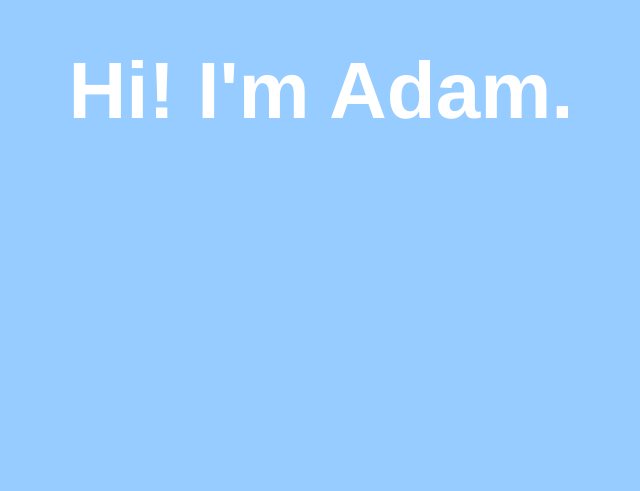
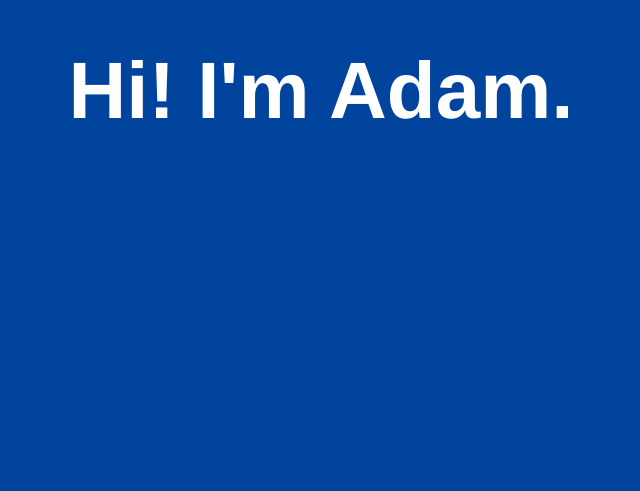
Before and after one commit to adamclawrence/adamclawrence.github.io, a plain HTML site: page index.html in a window 1280 px wide. Shown: the part 309-800 px from the top of the page, without its empty margins (319-959 px from the left). Drawn offline with nearby package versions, Linux system fonts and the light colour scheme.

Commit message:
quick little change to the background.

```diff
--- a/index.html
+++ b/index.html
@@ -23,7 +23,7 @@
     <script type="text/javascript" src="https://code.jquery.com/jquery-2.1.1.min.js"></script>
 
 <!--splash screen -->
-<article class="vh-100 dt w-100 bg-light-blue">
+<article class="vh-100 dt w-100 bg-dark-blue">
   <div class="dtc v-mid tc white ph3 ph4-l">
     <h1 class="helvetica f6 f2-m f-subheadline-l fw6 db">Hi! I'm Adam.</h1>
   </div>
```
